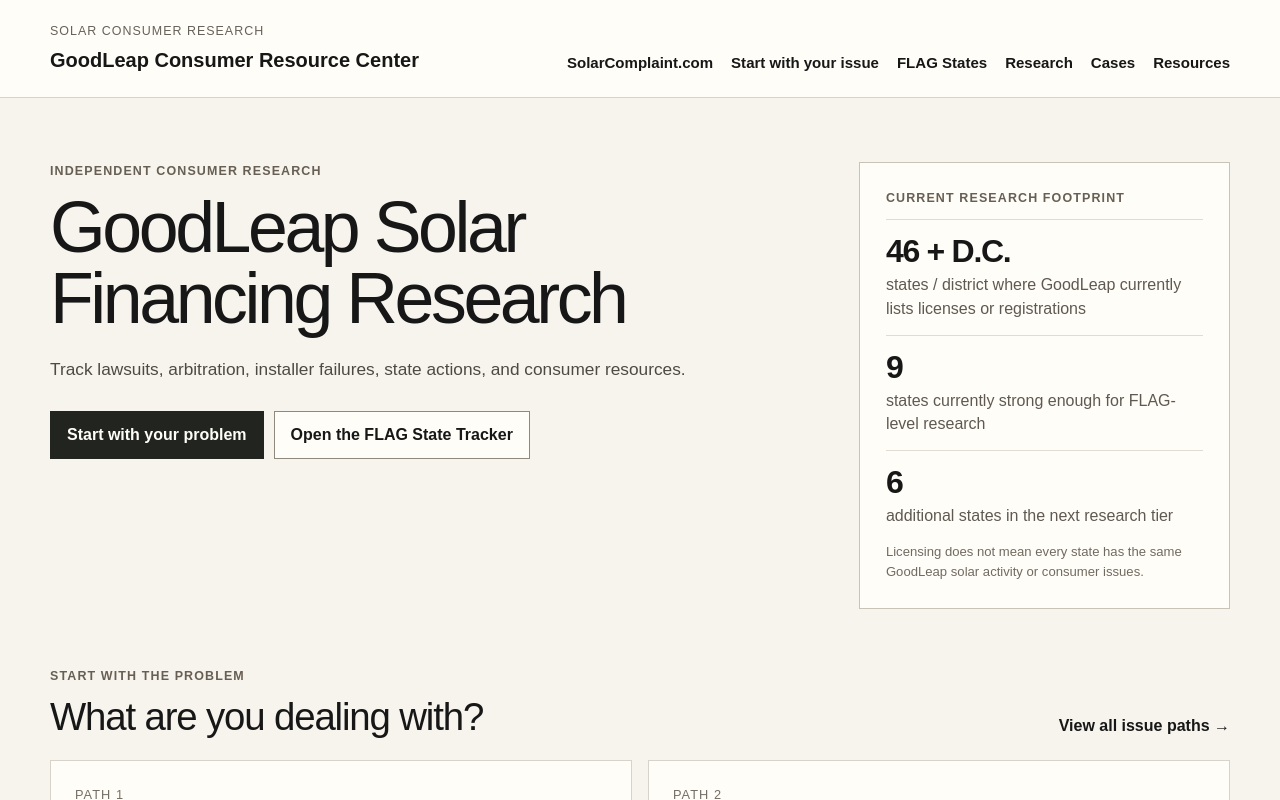
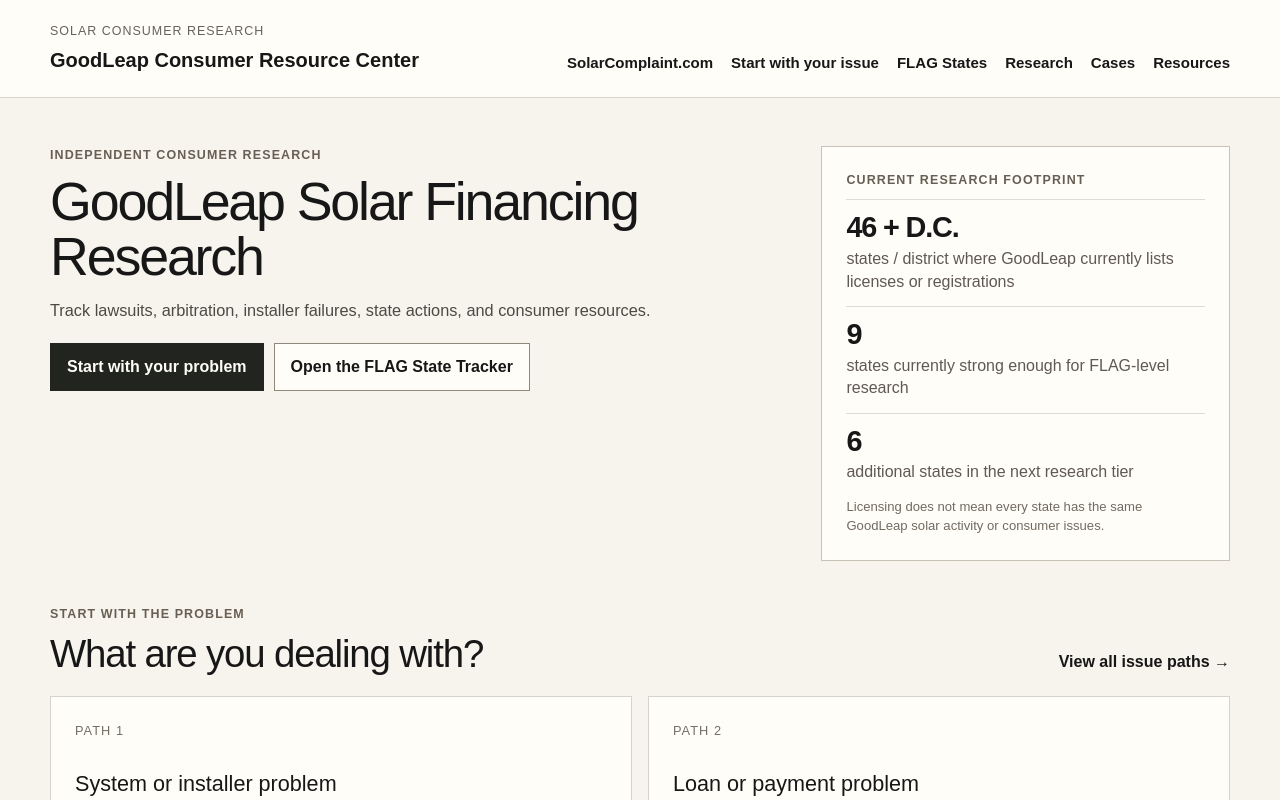
Before and after one commit to Decentralized-Rob/solar-consumer-research, a Next.js app: page /goodleap in a window 1280 px wide. Shown: the top 800 px of the page. Built offline with nearby package versions, Linux system fonts and the light colour scheme.

Commit message:
Reduce GoodLeap hero footprint

```diff
--- a/app/goodleap/goodleap.css
+++ b/app/goodleap/goodleap.css
@@ -58,11 +58,11 @@
 .gl-main {
   width: min(1180px, calc(100% - 32px));
   margin: 0 auto;
-  padding: 64px 0 88px;
+  padding: 48px 0 88px;
 }
 
 .gl-kicker {
-  margin: 0 0 12px;
+  margin: 0 0 10px;
   font-size: 0.78rem;
   font-weight: 700;
   text-transform: uppercase;
@@ -71,26 +71,40 @@
 }
 
 .gl-hero {
-  margin-bottom: 58px;
+  margin-bottom: 44px;
 }
 
 .gl-hero-grid {
   display: grid;
-  grid-template-columns: minmax(0, 1.55fr) minmax(280px, 0.75fr);
-  gap: 42px;
+  grid-template-columns: minmax(0, 1.35fr) minmax(280px, 0.75fr);
+  gap: 36px;
   align-items: start;
 }
 
-.gl-hero h1,
+.gl-hero h1 {
+  margin: 0;
+  max-width: 760px;
+  font-size: clamp(2.1rem, 4.2vw, 3.45rem);
+  line-height: 1.02;
+  letter-spacing: -0.04em;
+}
+
 .gl-section-intro h1 {
   margin: 0;
   max-width: 900px;
-  font-size: clamp(2.25rem, 5.6vw, 4.7rem);
+  font-size: clamp(2rem, 5vw, 3.7rem);
   line-height: 0.98;
   letter-spacing: -0.048em;
 }
 
-.gl-hero > div > p:not(.gl-kicker),
+.gl-hero > div > p:not(.gl-kicker) {
+  margin: 14px 0 0;
+  max-width: 690px;
+  font-size: 1.02rem;
+  line-height: 1.55;
+  color: #4d4943;
+}
+
 .gl-section-intro > p:not(.gl-kicker) {
   margin: 22px 0 0;
   max-width: 780px;
@@ -100,7 +114,7 @@
 }
 
 .gl-hero-panel {
-  padding: 26px;
+  padding: 24px;
   border: 1px solid #c9c2b7;
   background: #fffdf8;
 }
@@ -110,12 +124,12 @@
 }
 
 .gl-hero-panel dl div {
-  padding: 15px 0;
+  padding: 13px 0;
   border-top: 1px solid #e0dbd3;
 }
 
 .gl-hero-panel dt {
-  font-size: 2rem;
+  font-size: 1.8rem;
   line-height: 1;
   font-weight: 800;
   letter-spacing: -0.04em;
@@ -124,14 +138,14 @@
 .gl-hero-panel dd {
   margin: 6px 0 0;
   color: #5f5951;
-  line-height: 1.45;
+  line-height: 1.4;
 }
 
 .gl-actions {
   display: flex;
   flex-wrap: wrap;
   gap: 10px;
-  margin-top: 28px;
+  margin-top: 20px;
 }
 
 .gl-button {
@@ -376,10 +390,6 @@
   margin-bottom: 34px;
 }
 
-.gl-section-intro h1 {
-  font-size: clamp(2rem, 5vw, 3.7rem);
-}
-
 .gl-fineprint {
   font-size: 0.82rem !important;
   line-height: 1.5 !important;
@@ -433,7 +443,11 @@
   }
 
   .gl-main {
-    padding-top: 42px;
+    padding-top: 34px;
+  }
+
+  .gl-hero {
+    margin-bottom: 36px;
   }
 
   .gl-flag-section {
```
